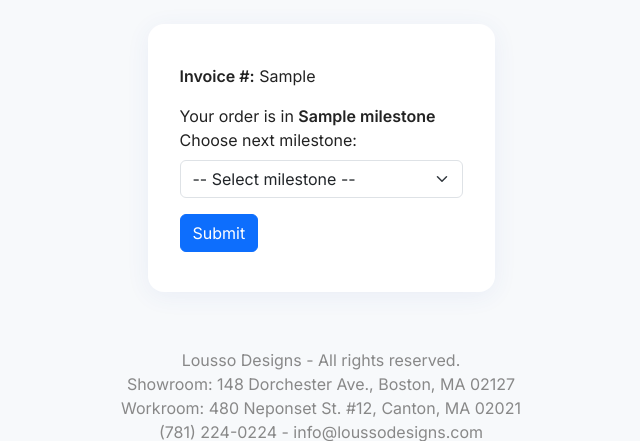
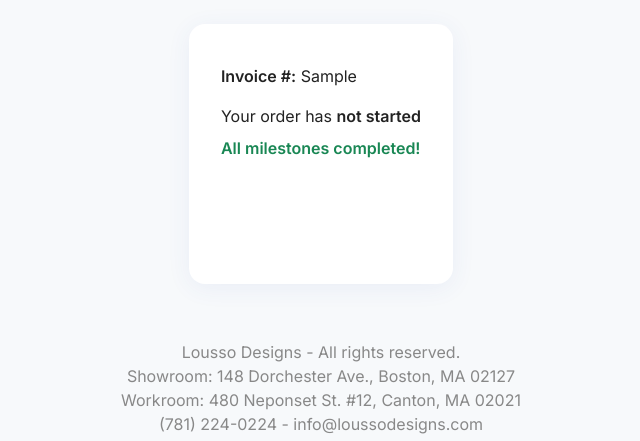
Before and after one commit to resendest/OPTS_Furniture_Upholstery, a Flask app: template templates/scan.html in a window 1280 px wide. Shown: the part 308-749 px from the top of the page, without its empty margins (319-959 px from the left). Run offline with Flask 2, Linux system fonts and the light colour scheme; the template is opened without the code that fills it: most values are stand-ins (such as "Sample title", 1, 10 or a date in 2020).

Commit message:
scan updates

```diff
--- a/templates/scan.html
+++ b/templates/scan.html
@@ -8,22 +8,51 @@
   <p><strong>Invoice #:</strong> {{ invoice_no }}</p>    <!-- added invoice -->
 
   <div class="current">
-    {% set ns = namespace(next_milestone=None) %}
+    {% set ns = namespace(current_milestone=None, current_status="Not Started") %}
+
+    {# Find the actual current milestone based on status, not just is_approved #}
     {% for m in milestones %}
-      {% if not m.is_approved and not ns.next_milestone %}
-        {% set ns.next_milestone = m %}
+      {% if m.status == 'In Progress' %}
+        {% set ns.current_milestone = m %}
+        {% set ns.current_status = "In Progress" %}
+      {% elif m.status == 'Completed' and m.is_approved %}
+        {% set ns.current_milestone = m %}
+        {% set ns.current_status = "Completed" %}
       {% endif %}
     {% endfor %}
-    {% if ns.next_milestone %}
-      {% set idx = milestones.index(ns.next_milestone) %}
-      {% if idx > 0 %}
-        {% set current = milestones[idx-1] %}
-        Your order is in <strong>{{ current.milestone_name }}</strong>
-      {% else %}
-        Your order has <strong>not started</strong>
+
+    {# If no milestone is currently in progress, find the last completed one #}
+    {% if not ns.current_milestone %}
+      {% for m in milestones %}
+        {% if m.is_approved %}
+          {% set ns.current_milestone = m %}
+          {% set ns.current_status = "Completed" %}
+        {% endif %}
+      {% endfor %}
+    {% endif %}
+
+    {# Display current status #}
+    {% if ns.current_milestone %}
+      Your order is in <strong>{{ ns.current_milestone.milestone_name }}</strong>
+      <span class="badge bg-{{ 'warning' if ns.current_status == 'In Progress' else 'success' }}">
+        {{ ns.current_status }}
+      </span>
+    {% else %}
+      Your order has <strong>not started</strong>
+    {% endif %}
+
+    {# Check if all milestones are completed #}
+    {% set all_complete = true %}
+    {% for m in milestones %}
+      {% if not m.is_approved %}
+        {% set all_complete = false %}
       {% endif %}
-    {% else %}
-      <span class="text-success">All milestones completed!</span>
+    {% endfor %}
+
+    {% if all_complete %}
+      <div class="text-success mt-2">
+        <strong> All milestones completed!</strong>
+      </div>
     {% endif %}
   </div>
 
```
